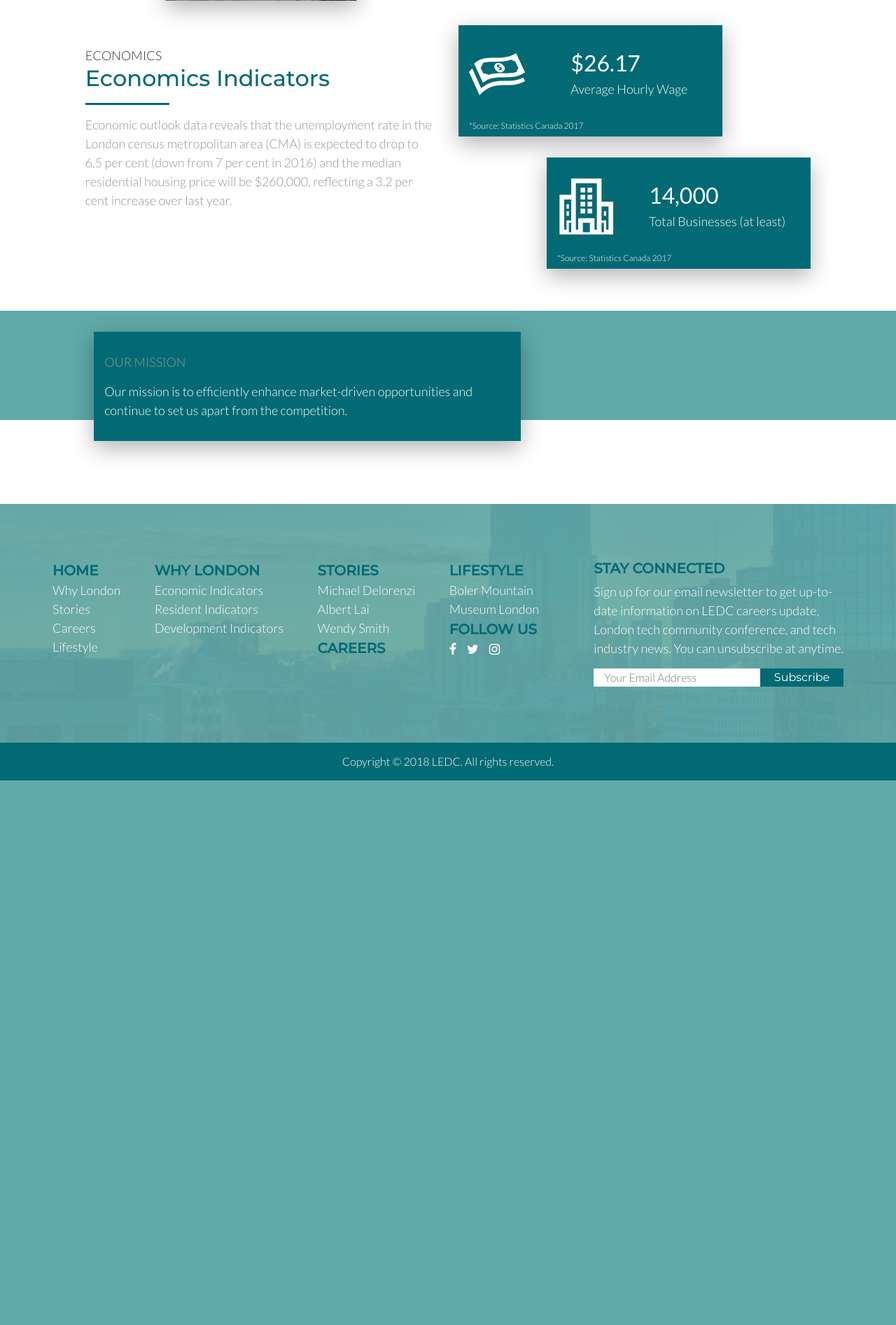
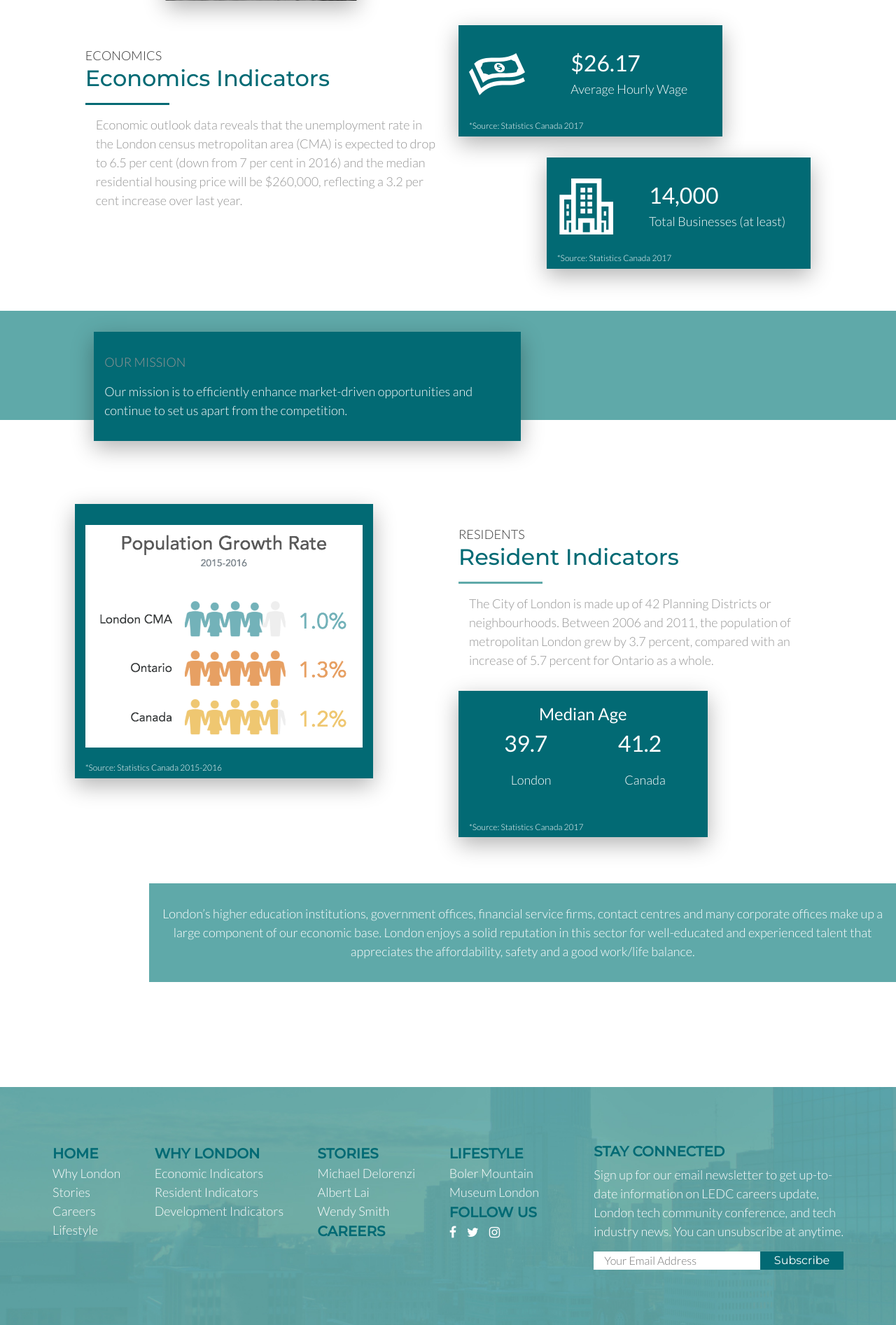
Before and after one commit to jaoueis/fwyllie_ledc, a PHP site: page /why-london.php in a window 1280 px wide. Shown: the part 1108-3001 px from the top of the page at 70% size. Before the commit the page ends 2223 px from the top, so only its background shows below. Run offline with PHP 8.4, Linux system fonts and the light colour scheme.

Commit message:
set up resident indicator

```diff
--- a/css/styles.css
+++ b/css/styles.css
@@ -599,9 +599,11 @@ body.no-scroll {
     @media screen and (min-width: 62rem) {
       .economic-text-wrap .left-hr {
         position: static; } }
-  @media screen and (min-width: 62rem) {
-    .economic-text-wrap p {
-      margin-top: 15px; } }
+  .economic-text-wrap p {
+    padding-left: 15px; }
+    @media screen and (min-width: 62rem) {
+      .economic-text-wrap p {
+        margin-top: 15px; } }
 
 .wage-wrap {
   background: #026a74;
@@ -652,3 +654,87 @@ body.no-scroll {
           box-shadow: 0 10px 30px rgba(0, 0, 0, 0.3); } }
   .mission-wrap p {
     margin-top: 15px; }
+
+@media screen and (min-width: 62rem) {
+  .resident-wrap {
+    padding: 0 15px 150px 15px; } }
+
+.resident-text {
+  padding: 30px 15px; }
+  .resident-text h2 {
+    margin-bottom: 30px; }
+    @media screen and (min-width: 62rem) {
+      .resident-text h2 {
+        margin-bottom: 15px; } }
+  .resident-text .left-hr {
+    content: "";
+    width: 40px;
+    height: 3px;
+    position: absolute;
+    z-index: 1;
+    left: 0;
+    background: #5fa9a9;
+    top: 36%; }
+    @media screen and (min-width: 62rem) {
+      .resident-text .left-hr {
+        width: 120px; } }
+    @media screen and (min-width: 40rem) {
+      .resident-text .left-hr {
+        top: 46%; } }
+    @media screen and (min-width: 62rem) {
+      .resident-text .left-hr {
+        position: static; } }
+  .resident-text p {
+    padding-left: 15px; }
+    @media screen and (min-width: 62rem) {
+      .resident-text p {
+        margin-top: 15px;
+        margin-bottom: 30px; } }
+
+.pop-growth-wrap {
+  background: #026a74;
+  padding: 30px 15px 5px 15px;
+  margin-bottom: 30px;
+  box-shadow: 0 10px 30px rgba(0, 0, 0, 0.3); }
+  .pop-growth-wrap img {
+    width: 100%;
+    margin-bottom: 15px; }
+  .pop-growth-wrap span {
+    text-transform: none;
+    font-size: 0.75rem; }
+
+.age-wrap {
+  background: #026a74;
+  padding: 30px 15px 5px 15px;
+  box-shadow: 0 10px 30px rgba(0, 0, 0, 0.3); }
+  .age-wrap .median-age {
+    text-align: center; }
+    .age-wrap .median-age > span:first-child {
+      font-size: 1.5rem;
+      font-weight: 400;
+      text-transform: none; }
+    .age-wrap .median-age > span:last-child {
+      font-size: 0.75rem;
+      text-transform: none;
+      float: left; }
+  .age-wrap .age-stats {
+    display: flex;
+    margin-bottom: 15px; }
+    .age-wrap .age-stats span {
+      font-size: 2rem;
+      font-weight: 400; }
+  .age-wrap .ldn,
+  .age-wrap .can {
+    flex-grow: 1; }
+  @media screen and (min-width: 62rem) {
+    .age-wrap {
+      padding: 15px 15px 5px 15px;
+      position: absolute; }
+      .age-wrap .median-age {
+        width: 100%; } }
+
+.why-quote-wrap {
+  background: #5fa9a9;
+  padding: 30px 15px;
+  margin-top: 120px;
+  text-align: center; }
--- a/sass/_why-economics.scss
+++ b/sass/_why-economics.scss
@@ -25,6 +25,7 @@
         }
     }
     p {
+        padding-left: 15px;
         @media screen and (min-width: 62rem) {
             margin-top: 15px;
         }
--- /dev/null
+++ b/sass/_why-resident.scss
@@ -0,0 +1,93 @@
+.resident-wrap {
+    @media screen and (min-width: 62rem) {
+        padding: 0 15px 150px 15px;
+    }
+}
+
+.resident-text {
+    padding: 30px 15px;
+    h2 {
+        margin-bottom: 30px;
+        @media screen and (min-width: 62rem) {
+            margin-bottom: 15px;
+        }
+    }
+    .left-hr {
+        @include left-hr;
+        background: $light-blue;
+        top: 36%;
+        @media screen and (min-width: 40rem) {
+            top: 46%;
+        }
+        @media screen and (min-width: 62rem) {
+            position: static;
+        }
+    }
+    p {
+        padding-left: 15px;
+        @media screen and (min-width: 62rem) {
+            margin-top: 15px;
+            margin-bottom: 30px;
+        }
+    }
+}
+
+.pop-growth-wrap {
+    background: $dark-blue;
+    padding: 30px 15px 5px 15px;
+    margin-bottom: 30px;
+    box-shadow: 0 10px 30px rgba(0, 0, 0, .3);
+    img {
+        width: 100%;
+        margin-bottom: 15px;
+    }
+    span {
+        text-transform: none;
+        font-size: 0.75rem;
+    }
+}
+
+.age-wrap {
+    background: $dark-blue;
+    padding: 30px 15px 5px 15px;
+    box-shadow: 0 10px 30px rgba(0, 0, 0, .3);
+    .median-age {
+        text-align: center;
+        & > span:first-child {
+            font-size: 1.5rem;
+            font-weight: 400;
+            text-transform: none;
+        }
+        & > span:last-child {
+            font-size: 0.75rem;
+            text-transform: none;
+            float: left;
+        }
+    }
+    .age-stats {
+        display: flex;
+        margin-bottom: 15px;
+        span {
+            font-size: 2rem;
+            font-weight: 400;
+        }
+    }
+    .ldn,
+    .can {
+        flex-grow: 1;
+    }
+    @media screen and (min-width: 62rem) {
+        padding: 15px 15px 5px 15px;
+        position: absolute;
+        .median-age {
+            width: 100%;
+        }
+    }
+}
+
+.why-quote-wrap {
+    background: $light-blue;
+    padding: 30px 15px;
+    margin-top: 120px;
+    text-align: center;
+}
--- a/sass/styles.scss
+++ b/sass/styles.scss
@@ -8,3 +8,4 @@
 @import "footer";
 @import "why-banner";
 @import "why-economics";
+@import "why-resident";
--- /dev/null
+++ b/sections/why-resident.html
@@ -0,0 +1,53 @@
+<div class="container-fluid resident-wrap">
+    <section class="row">
+        <div class="col-12 order-lg-12 col-lg-5 offset-lg-1 resident-text">
+            <span class="span-title">residents</span>
+            <h2 class="h2-blue">Resident Indicators</h2>
+            <div class="left-hr"></div>
+            <p class="p-grey">The City of London is made up of 42 Planning Districts or neighbourhoods. Between 2006 and 2011, the population of metropolitan London grew by 3.7 percent, compared with an increase of 5.7 percent for Ontario as a whole.</p>
+            <div class="age-wrap d-none d-lg-flex col-lg-8">
+                <div class="median-age">
+                    <span class="span-title-white">Median Age</span>
+                    <div class="age-stats">
+                        <div class="ldn">
+                            <span class="span-title-white">39.7</span>
+                            <p class="p-white">London</p>
+                        </div>
+                        <div class="can">
+                            <span class="span-title-white">41.2</span>
+                            <p class="p-white">Canada</p>
+                        </div>
+                    </div>
+                    <span class="span-title-white">*Source: Statistics Canada 2017</span>
+                </div>
+            </div>
+        </div>
+        <div class="col-12 order-lg-1 col-lg-4 offset-lg-1 pop-growth-wrap">
+            <div class="pop-growth">
+                <img src="../images/pop_growth_rate.png" alt="Population growth rate">
+                <span class="span-title-white">*Source: Statistics Canada 2015-2016</span>
+            </div>
+        </div>
+        <div class="col-12 order-lg-12 age-wrap d-lg-none">
+            <div class="median-age">
+                <span class="span-title-white">Median Age</span>
+                <div class="age-stats">
+                    <div class="ldn">
+                        <span class="span-title-white">39.7</span>
+                        <p class="p-white">London</p>
+                    </div>
+                    <div class="can">
+                        <span class="span-title-white">41.2</span>
+                        <p class="p-white">Canada</p>
+                    </div>
+                </div>
+                <span class="span-title-white">*Source: Statistics Canada 2017</span>
+            </div>
+        </div>
+        <div class="col-12 order-lg-12 col-lg-10 offset-lg-2 why-quote-wrap">
+            <div class="why-quote">
+                <p class="p-white">London’s higher education institutions, government offices, financial service firms, contact centres and many corporate offices make up a large component of our economic base. London enjoys a solid reputation in this sector for well-educated and experienced talent that appreciates the affordability, safety and a good work/life balance.</p>
+            </div>
+        </div>
+    </section>
+</div>
--- a/why-london.php
+++ b/why-london.php
@@ -3,5 +3,6 @@
 include('sections/header.html');
 include('sections/why-banner.html');
 include('sections/why-economic.html');
+include('sections/why-resident.html');
 
 include('sections/footer.html');
```
Also changed, not shown: images/pop_growth_rate.png.
